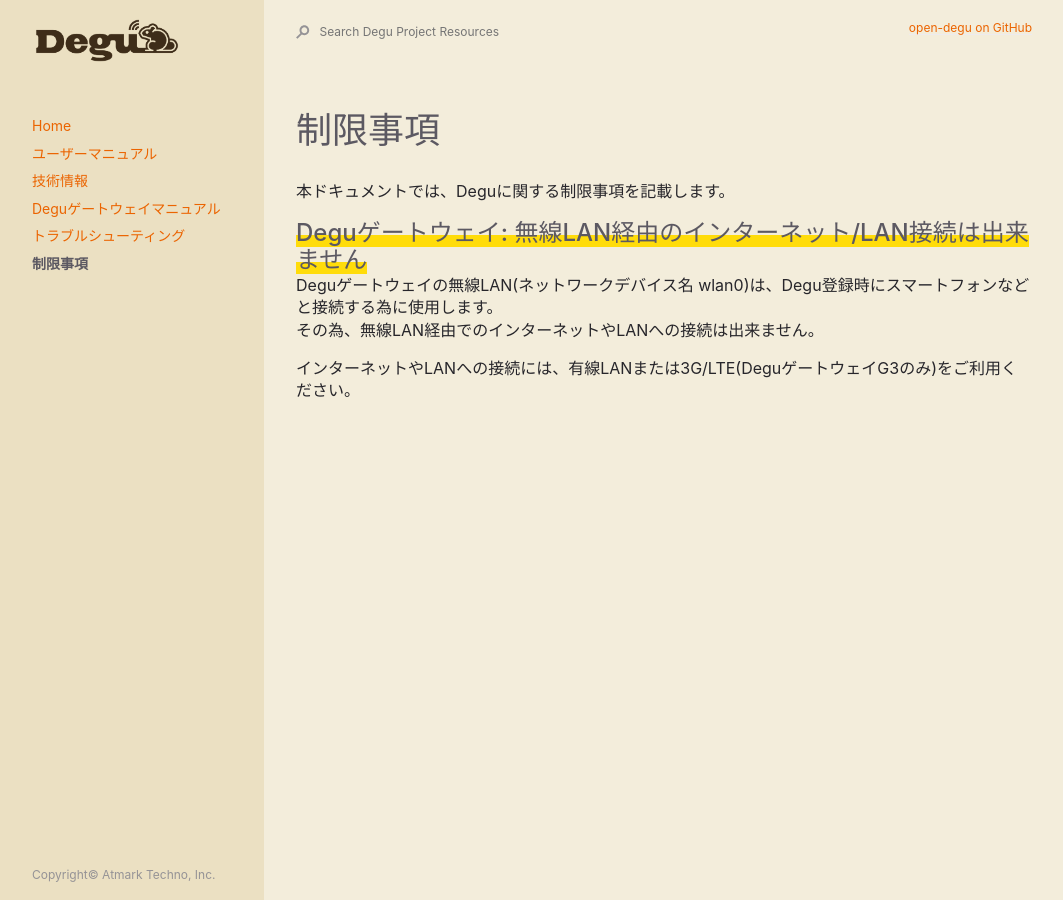
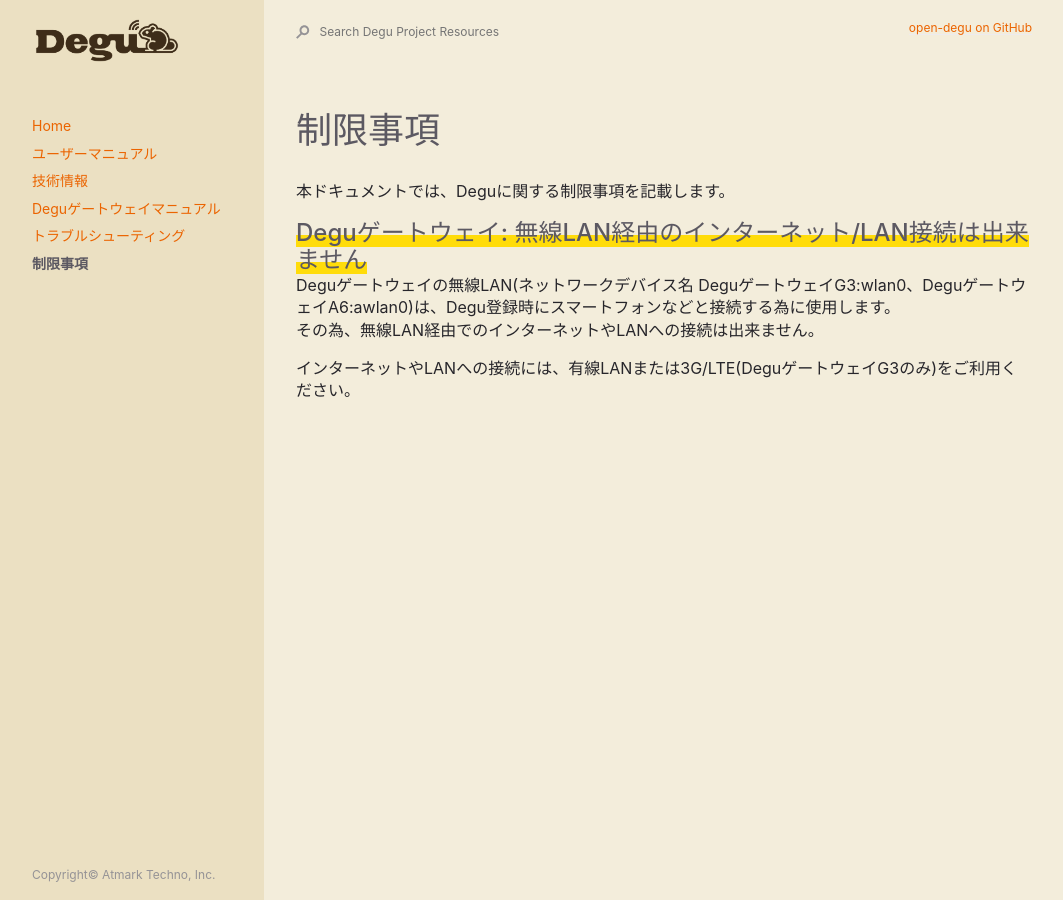
Before and after one commit to open-degu/open-degu.github.io, a Jekyll site: the page built from limitations/00_intro.md, in a window 1280 px wide. Shown: the whole page, without its empty margins (92-1155 px from the left). Built offline with Jekyll 4.4.1, drawn with Linux system fonts in a browser that asks for light colours.

Commit message:
update limitation: fix network device name

```diff
--- a/limitations/00_intro.md
+++ b/limitations/00_intro.md
@@ -13,7 +13,7 @@ permalink: limitations
 
 ## Deguゲートウェイ: 無線LAN経由のインターネット/LAN接続は出来ません
 
-Deguゲートウェイの無線LAN(ネットワークデバイス名 wlan0)は、Degu登録時にスマートフォンなどと接続する為に使用します。
+Deguゲートウェイの無線LAN(ネットワークデバイス名 DeguゲートウェイG3:wlan0、DeguゲートウェイA6:awlan0)は、Degu登録時にスマートフォンなどと接続する為に使用します。
 その為、無線LAN経由でのインターネットやLANへの接続は出来ません。
 
 インターネットやLANへの接続には、有線LANまたは3G/LTE(DeguゲートウェイG3のみ)をご利用ください。
```
